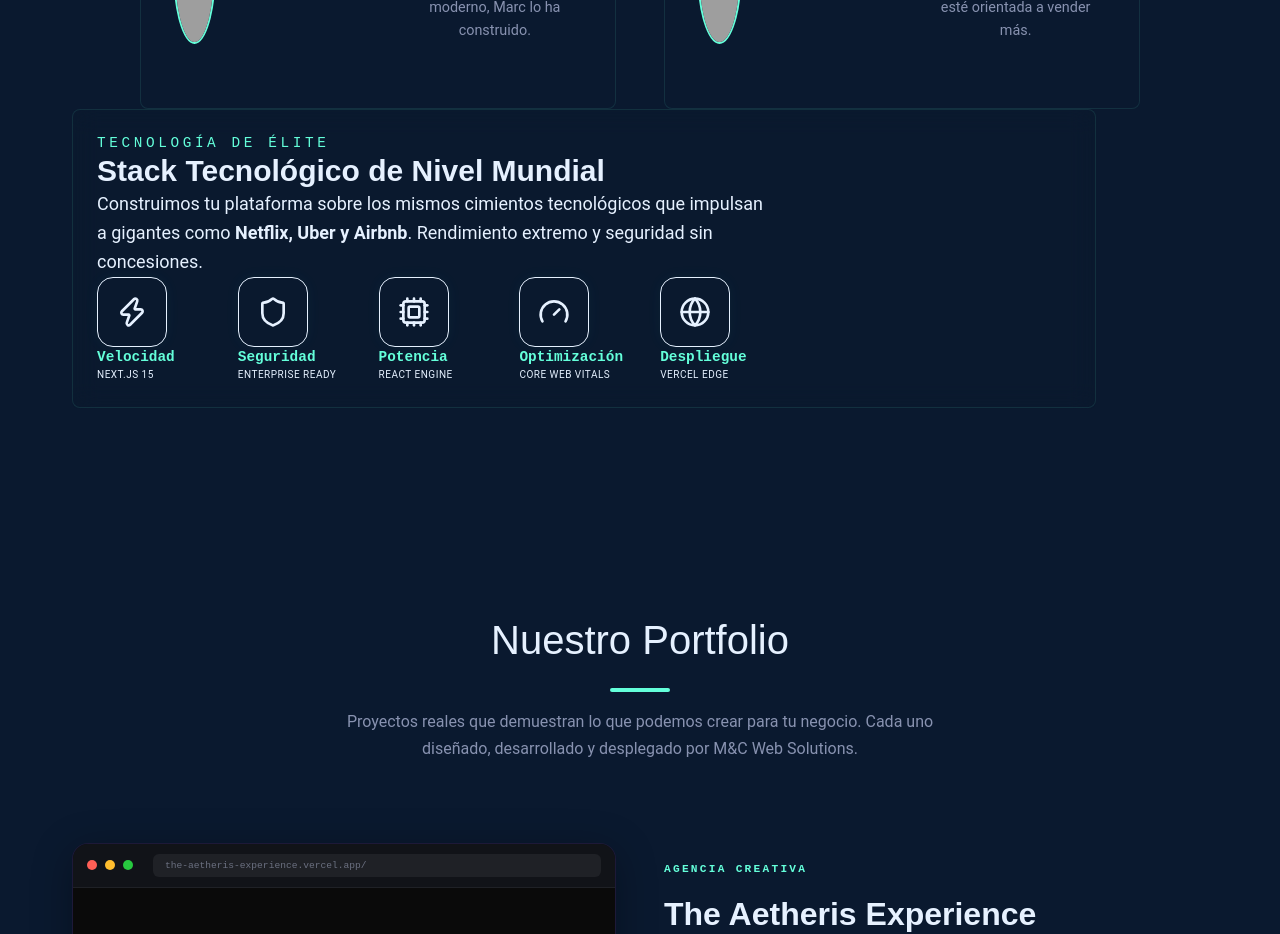
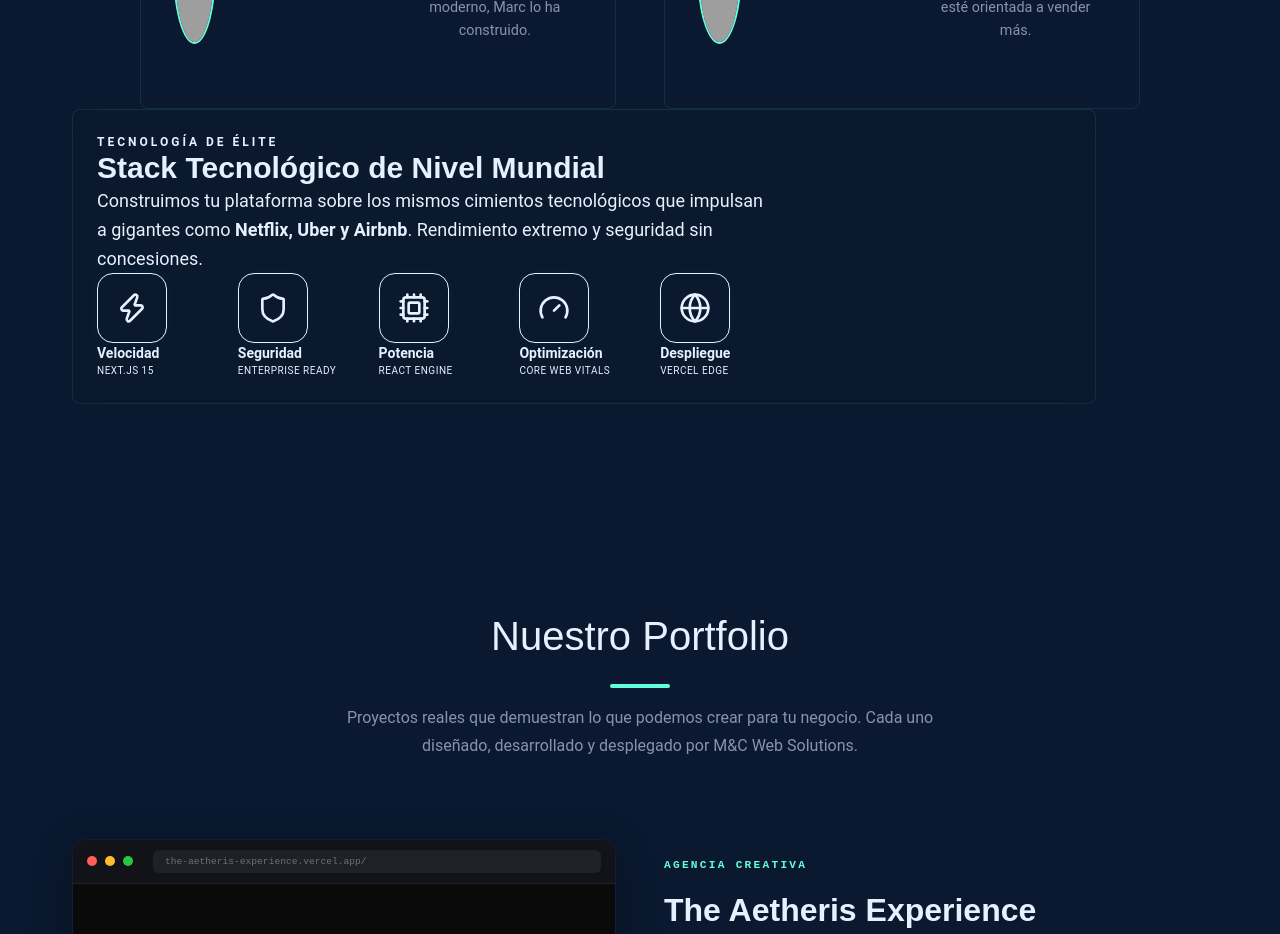
Before and after one commit to markusx5622/mc-websolutions-v2, a Next.js app: page / in a window 1280 px wide. Shown: the part 3760-4694 px from the top of the page. Built offline with nearby package versions, Linux system fonts and the light colour scheme; grey boxes are pictures that could not be loaded.

Commit message:
Ajuste de espaciado y tipografía en sección Tecnología

```diff
--- a/src/app/(marketing)/page.tsx
+++ b/src/app/(marketing)/page.tsx
@@ -516,7 +516,7 @@ export default function Home() {
             </motion.div>
           </div>
 
-          <div className="mt-32 text-center">
+          <div className="mt-64 text-center">
             <motion.div
               initial={{ opacity: 0, scale: 0.95 }}
               whileInView={{ opacity: 1, scale: 1 }}
@@ -533,13 +533,13 @@ export default function Home() {
               />
 
               <div className="relative z-10">
-                <p className="mono-text mb-6 text-accent text-xs tracking-[0.25em] uppercase">
+                <p className="mb-6 text-accent text-xs tracking-[0.25em] uppercase font-semibold">
                   Tecnología de élite
                 </p>
-                <h3 className="text-2xl md:text-3xl font-extrabold text-main mb-6">
+                <h3 className="text-2xl md:text-3xl font-extrabold text-main mb-6 px-4">
                   Stack Tecnológico de Nivel Mundial
                 </h3>
-                <p className="text-muted text-lg leading-relaxed max-w-2xl mx-auto mb-16">
+                <p className="text-muted text-lg leading-relaxed max-w-2xl mx-auto mb-16 px-4">
                   Construimos tu plataforma sobre los mismos cimientos tecnológicos que impulsan a gigantes como <span className="text-accent font-bold">Netflix, Uber y Airbnb</span>. Rendimiento extremo y seguridad sin concesiones.
                 </p>
 
@@ -564,7 +564,7 @@ export default function Home() {
                       >
                         {tech.icon}
                       </div>
-                      <p className="mono-text text-sm text-main mb-1 font-bold">{tech.label}</p>
+                      <p className="text-sm text-main mb-1 font-bold">{tech.label}</p>
                       <p className="text-[10px] text-muted uppercase tracking-wider">{tech.sub}</p>
                     </motion.div>
                   ))}
```
